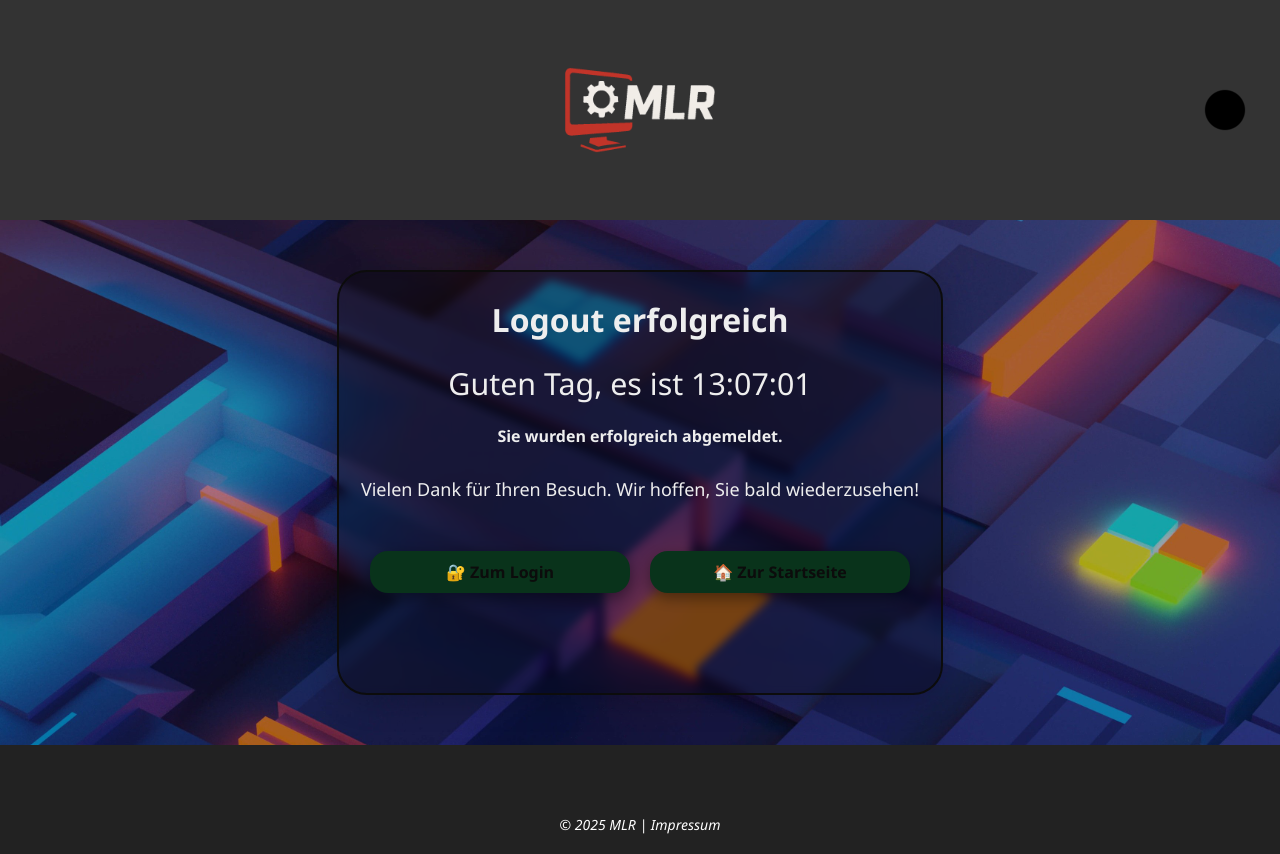
After one commit to WebTechTHI/WebTech, a PHP site: page /pages/logout.php in a window 1280 px wide. The commit adds this page. Run offline with PHP 8.4, Linux system fonts and the light colour scheme.

Commit message:
php geändert

```diff
--- a/assets/javascript/toggleTheme.js
+++ b/assets/javascript/toggleTheme.js
@@ -5,11 +5,11 @@ function toggleTheme() {
 
     localStorage.setItem('theme', isDark ? 'dark' : 'light');
 
-    document.getElementById('themeToggleBtn').src = isDark ? '/assets/images/icons/lightmode-btn.png' : '/assets/images/icons/darkmode-btn.png';
-    document.getElementById('visaIconFooter').src = isDark ? '/assets/images/icons/paymentMethods/visa-dark.svg' : '/assets/images/icons/paymentMethods/visa-light.svg';
-    document.getElementById('mastercardIconFooter').src = isDark ? '/assets/images/icons/paymentMethods/mastercard-dark.svg' : '/assets/images/icons/paymentMethods/mastercard-light.svg';
-    document.getElementById('paypalIconFooter').src = isDark ? '/assets/images/icons/paymentMethods/paypal-dark.svg' : '/assets/images/icons/paymentMethods/paypal-light.svg';
-    document.getElementById('bitcoinIconFooter').src = isDark ? '/assets/images/icons/paymentMethods/bitcoin-dark.svg' : '/assets/images/icons/paymentMethods/bitcoin-light.svg';
+    document.getElementById('themeToggleBtn').src = isDark ? '/WebTech/assets/images/icons/lightmode-btn.png' : '/WebTech/assets/images/icons/darkmode-btn.png';
+    document.getElementById('visaIconFooter').src = isDark ? '/WebTech/assets/images/icons/paymentMethods/visa-dark.svg' : '/WebTech/assets/images/icons/paymentMethods/visa-light.svg';
+    document.getElementById('mastercardIconFooter').src = isDark ? '/WebTech/assets/images/icons/paymentMethods/mastercard-dark.svg' : '/WebTech/assets/images/icons/paymentMethods/mastercard-light.svg';
+    document.getElementById('paypalIconFooter').src = isDark ? '/WebTech/assets/images/icons/paymentMethods/paypal-dark.svg' : '/WebTech/assets/images/icons/paymentMethods/paypal-light.svg';
+    document.getElementById('bitcoinIconFooter').src = isDark ? '/WebTech/assets/images/icons/paymentMethods/bitcoin-dark.svg' : '/WebTech/assets/images/icons/paymentMethods/bitcoin-light.svg';
 }
 
     // beim Laden der Seite das gespeicherte Theme anwenden
@@ -27,16 +27,16 @@ window.addEventListener('DOMContentLoaded', () => {
 
     if (localStorage.getItem('theme') === 'dark') {
         document.body.classList.add('darkMode');
-        darkmodeBtn.src = '/assets/images/icons/lightmode-btn.png';
-        visaIcon.src = '/assets/images/icons/paymentMethods/visa-dark.svg';
-        mastercardIcon.src = '/assets/images/icons/paymentMethods/mastercard-dark.svg';
-        paypalIcon.src = '/assets/images/icons/paymentMethods/paypal-dark.svg';
-        bitocinIcon.src = '/assets/images/icons/paymentMethods/bitcoin-dark.svg';
+        darkmodeBtn.src = '/WebTech/assets/images/icons/lightmode-btn.png';
+        visaIcon.src = '/WebTech/assets/images/icons/paymentMethods/visa-dark.svg';
+        mastercardIcon.src = '/WebTech/assets/images/icons/paymentMethods/mastercard-dark.svg';
+        paypalIcon.src = '/WebTech/assets/images/icons/paymentMethods/paypal-dark.svg';
+        bitocinIcon.src = '/WebTech/assets/images/icons/paymentMethods/bitcoin-dark.svg';
     } else {
-        darkmodeBtn.src = '/assets/images/icons/darkmode-btn.png';
-        visaIcon.src = '/assets/images/icons/paymentMethods/visa-light.svg';
-        mastercardIcon.src = '/assets/images/icons/paymentMethods/mastercard-light.svg';
-        paypalIcon.src = '/assets/images/icons/paymentMethods/paypal-light.svg';
-        bitocinIcon.src = '/assets/images/icons/paymentMethods/bitcoin-light.svg';
+        darkmodeBtn.src = '/WebTech/assets/images/icons/darkmode-btn.png';
+        visaIcon.src = '/WebTech/assets/images/icons/paymentMethods/visa-light.svg';
+        mastercardIcon.src = '/WebTech/assets/images/icons/paymentMethods/mastercard-light.svg';
+        paypalIcon.src = '/WebTech/assets/images/icons/paymentMethods/paypal-light.svg';
+        bitocinIcon.src = '/WebTech/assets/images/icons/paymentMethods/bitcoin-light.svg';
     }
 });
--- a/assets/javascript/uhrzeit.js
+++ b/assets/javascript/uhrzeit.js
@@ -11,7 +11,7 @@ function startLiveClock() {
 
     let greeting = "Platzhalter";
     if (hours < 12) greeting = "Guten Morgen";
-    else if (hours < 18) greeting = "Guten Tag ";
+    else if (hours < 18) greeting = "Guten Tag";
     else greeting = "Guten Abend";
 
     clockDiv.textContent = greeting + ", es ist " + hours + ":" + minutes + ":" + seconds;
--- /dev/null
+++ b/pages/logout.php
@@ -0,0 +1,58 @@
+<!DOCTYPE html>
+<html lang="de">
+
+<head>
+  <meta charset="UTF-8" />
+  <meta name="viewport" content="width=device-width, initial-scale=1.0" />
+  <title>MLR | Logout</title>
+  <link rel="icon" href="/WebTech/assets/images/logo/favicon.png" type="image/x-icon" />
+
+  <!-- Zentrale CSS -->
+  <link rel="stylesheet" href="/WebTech/assets/css/colors.css" />
+  <link rel="stylesheet" href="/WebTech/assets/css/loginRegistration.css" />
+  <link rel="stylesheet" href="/WebTech/assets/css/specialHeader.css" />
+  <link rel="stylesheet" href="/WebTech/assets/css/footer.css" />
+
+  <!-- Dark Mode Toggle -->
+  <script src="/WebTech/assets/javascript/toggleTheme.js"></script>
+</head>
+
+<body class="backgroundpicture darkMode">
+
+  <!-- HEADER -->
+  <header>
+    <a href="/WebTech/index.php">
+      <img src="/WebTech/assets/images/logo/logoDarkmode.png" alt="MLR Logo" class="logoHeader" />
+    </a>
+    <img id="themeToggleBtn" class="toggleThemeSpecial" src="/WebTech/assets/images/icons/darkmode-btn.png" onclick="toggleTheme()" />
+  </header>
+
+  <!-- LOGOUT-Meldung -->
+  <form class="userInfoFormlogin">
+    <h1 class="formTitle">Logout erfolgreich</h1>
+
+      <div id="liveClock" class="Clock"></div>
+
+    <h4 class="formSubtitle">Sie wurden erfolgreich abgemeldet.</h4>
+
+    <p class="logoutMessage">Vielen Dank für Ihren Besuch. Wir hoffen, Sie bald wiederzusehen!</p>
+
+    <div class="basketActions">
+      <a class="directionbutton" href="login.php">🔐 Zum Login</a>
+      <a class="directionbutton" href="/WebTech/index.php">🏠 Zur Startseite</a>
+    </div>
+  </form>
+
+  <!-- FOOTER -->
+  <footer>
+    <nav>
+      <p>© 2025 MLR | <a href="about.php">Impressum</a></p>
+    </nav>
+  </footer>
+
+
+     <script src="/WebTech/assets/javascript/uhrzeit.js"></script>
+
+</body>
+
+</html>
```
Also changed, not shown: pages/about.php (renamed from pages/about.html, +14 -9 lines), pages/login.php (renamed from pages/login.html, +16 -14 lines), pages/logout.html (deleted, +0 -58 lines), pages/registration.php (renamed from pages/registration.html, +14 -14 lines), pages/user.php (renamed from pages/user.html, +14 -13 lines), irgendeinscheißname.css (deleted).
